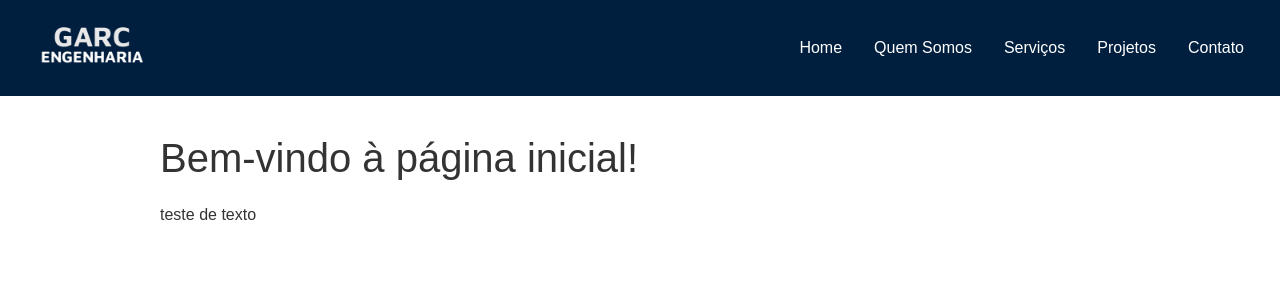
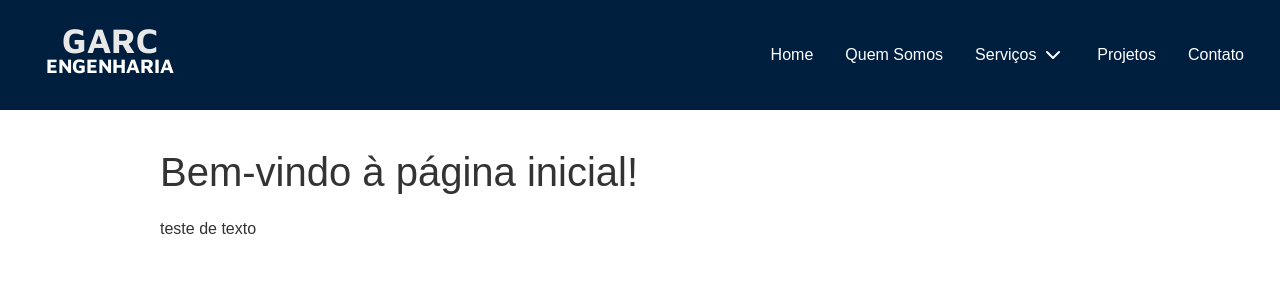
Before and after one commit to CaioAbra/engenhariaGarc, a PHP site: page / in a window 1280 px wide. Shown: the top 300 px of the page. Run offline with PHP 8.4, Linux system fonts and the light colour scheme.

Commit message:
Finalização da animação do navbar e responsividade do mesmo

```diff
--- a/assets/css/style.css
+++ b/assets/css/style.css
@@ -380,7 +380,6 @@ body p {
   display: flex;
   justify-content: space-between;
   align-items: center;
-  height: 9vh;
   transition: fill 0.3s ease;
   z-index: 1;
 }
@@ -388,30 +387,16 @@ body p {
   display: flex;
 }
 .navbar .logo a img {
-  height: 7vh;
-}
-@media (min-width: 768px) {
-  .navbar .logo a img {
-    height: 8vh;
-  }
-}
-@media (min-width: 1024px) {
-  .navbar .logo a img {
-    height: 9vh;
-  }
+  width: 11.25rem;
+  height: 5.625rem;
 }
 .navbar .menu-icon {
   cursor: pointer;
   display: block;
-  height: 4vh;
   border: solid 2px #fff;
   border-radius: 1rem;
   z-index: 2;
-}
-@media (min-width: 768px) {
-  .navbar .menu-icon {
-    height: 5vh;
-  }
+  height: 3rem;
 }
 @media (min-width: 1024px) {
   .navbar .menu-icon {
@@ -423,6 +408,7 @@ body p {
   height: 100%;
   fill: #fff;
   transition: fill 0.3s ease;
+  padding: 0.2rem;
 }
 .navbar .menu-icon svg line {
   color: #fff !important;
@@ -458,14 +444,25 @@ body p {
 .navbar .collapse .dropdown {
   display: inline-block;
 }
-.navbar .collapse .dropdown:hover .dropdown-content {
+.navbar .collapse .dropdown a.dropdown-title {
+  display: flex;
+  align-items: center;
+  width: 100%;
+}
+.navbar .collapse .dropdown a.dropdown-title svg.icon-dropdown {
+  display: none;
+}
+@media (min-width: 1024px) {
+  .navbar .collapse .dropdown a.dropdown-title svg.icon-dropdown {
+    display: block;
+    margin-left: 0.3rem;
+  }
+}
+.navbar .collapse .dropdown .dropdown-content {
   display: block;
-}
-.navbar .collapse .dropdown-content {
-  display: block !important;
   margin-left: 3rem;
 }
-.navbar .collapse .dropdown-content a {
+.navbar .collapse .dropdown .dropdown-content a {
   color: #fff;
   padding: 12px 16px;
   display: block;
@@ -473,12 +470,11 @@ body p {
   text-align: left;
   transition: background-color 0.3s ease;
 }
-.navbar .collapse .dropdown-content a:hover {
+.navbar .collapse .dropdown .dropdown-content a:hover {
   background-color: #004080;
 }
 @media (min-width: 1024px) {
-  .navbar .collapse .dropdown-content {
-    display: none;
+  .navbar .collapse .dropdown .dropdown-content {
     position: absolute;
     background-color: #001f3f;
     box-shadow: 0 8px 16px rgba(0, 0, 0, 0.2);
@@ -488,6 +484,12 @@ body p {
     margin-left: auto;
   }
 }
+.navbar .collapse .dropdown:hover .dropdown-content {
+  display: block;
+}
+.navbar .collapse .dropdown.active-drop {
+  background-color: #004080;
+}
 .navbar .collapse.active {
   display: flex;
   position: absolute;
@@ -495,7 +497,7 @@ body p {
   min-height: 100%;
   background-color: #001f3f;
   top: 0;
-  padding-top: 10vh;
+  padding-top: 6.875rem;
   z-index: 1;
 }
 .navbar .collapse.active ul.nav-links {
@@ -511,16 +513,6 @@ body p {
 }
 .navbar .collapse.closing-animation {
   animation: animateNavbarClose 0.5s ease !important;
-}
-@media (min-width: 768px) {
-  .navbar {
-    height: 10vh;
-  }
-}
-@media (min-width: 1024px) {
-  .navbar {
-    height: 12vh;
-  }
 }
 @keyframes animateNavbarOpen {
   from {
--- a/assets/js/index.js
+++ b/assets/js/index.js
@@ -72,12 +72,29 @@ function collapseNavbar() {
 }
 
 function dropdownNavbar() {
+    var larguraTela = $(window).width();
+    $('.icon-dropdown').hide();
+
+    if (larguraTela > 768) {
+        $('.dropdown-content').css('display', 'none');
+        $('.icon-dropdown').show();
+
+        if ($('.icon-dropdown').hasClass('actived')) {
+            $('.icon-dropdown.actived').hide();
+        }
+
         $(".dropdown").hover(
             function () {
-            $(this).find(".dropdown-content").stop().fadeTo(200, 1);
+                $(this).find(".dropdown-content").stop().fadeTo(200, 1).show();
+                $(this).closest(".dropdown").stop().addClass('active-drop');
+                $('.icon-dropdown.desactived').hide();
+                $('.icon-dropdown.actived').show();
             },
             function () {
-            $(this).find(".dropdown-content").stop().fadeTo(200, 0);
+                $(this).find(".dropdown-content").stop().fadeTo(200, 0).hide();
+                $(this).closest(".dropdown").stop().removeClass('active-drop');
+                $('.icon-dropdown.desactived').show();
+                $('.icon-dropdown.actived').hide();
             }
         );
 
@@ -87,3 +104,4 @@ function dropdownNavbar() {
             }
         });
     }
+}
--- a/assets/scss/components/_navbar.scss
+++ b/assets/scss/components/_navbar.scss
@@ -4,7 +4,6 @@
     display: flex;
     justify-content: space-between;
     align-items: center;
-    height: 9vh;
     transition: fill 0.3s ease;
     z-index: 1;
 
@@ -13,15 +12,8 @@
             display: flex;
 
             img {
-                height: 7vh;
-
-                @include media-query("md") {
-                    height: 8vh;
-                }
-
-                @include media-query("lg") {
-                    height: 9vh;
-                }
+                width: 11.25rem;
+                height: 5.625rem;
             }
         }
     }
@@ -29,14 +21,12 @@
     .menu-icon {
         cursor: pointer;
         display: block;
-        height: 4vh;
         border: solid 2px $cor-texto-navbar;
         border-radius: 1rem;
         z-index: 2;
+        height: 3rem;
 
-        @include media-query("md") {
-            height: 5vh;
-        }
+        @include media-query("md") {}
 
         @include media-query("lg") {
             display: none;
@@ -47,6 +37,7 @@
             height: 100%;
             fill: $cor-texto-navbar; // Cor do ícone, ajuste conforme necessário
             transition: fill 0.3s ease; // Adicionado para uma transição suave
+            padding: .2rem;
 
             line {
                 color: $cor-texto-navbar !important;
@@ -90,9 +81,17 @@
         .dropdown {
             display: inline-block;
 
-            &:hover {
-                .dropdown-content {
+            a.dropdown-title {
+                display: flex;
+                align-items: center;
+                width: 100%;
+
+                svg.icon-dropdown {
+                    display: none;
+
+                    @include media-query("lg") {
                         display: block;
+                        margin-left: .3rem;
                     }
                 }
             }
@@ -111,11 +110,11 @@
                     }
                 }
 
-            display: block !important;
+                display: block;
                 margin-left: 3rem;
 
                 @include media-query("lg") {
-                display: none;
+                    // display: none !important;
                     position: absolute;
                     background-color: $cor-primaria;
                     box-shadow: 0 8px 16px rgba(0, 0, 0, 0.2);
@@ -127,6 +126,17 @@
 
             }
 
+            &:hover {
+                .dropdown-content {
+                    display: block;
+                }
+            }
+
+            &.active-drop {
+                background-color: $cor-hover;
+            }
+        }
+
         &.active {
             display: flex;
             position: absolute;
@@ -134,9 +144,8 @@
             min-height: 100%;
             background-color: $cor-primaria;
             top: 0;
-            padding-top: 10vh;
+            padding-top: 6.875rem;
             z-index: 1;
-            // width: 15em;
 
 
             ul.nav-links {
@@ -164,13 +173,9 @@
     }
 
 
-    @include media-query("md") {
-        height: 10vh;
-    }
+    @include media-query("md") {}
 
-    @include media-query("lg") {
-        height: 12vh;
-    }
+    @include media-query("lg") {}
 
     @keyframes animateNavbarOpen {
         from {
--- a/views/components/heade.php
+++ b/views/components/heade.php
@@ -1,2 +1,7 @@
+<meta charset="utf-8">
 <title><?php echo $pageTitle; ?></title>
+<meta name="viewport" content="width=device-width, initial-scale=1, shrink-to-fit=no">
+<meta http-equiv="Cache-Control" content="no-cache, no-store, must-revalidate">
+<meta http-equiv="Pragma" content="no-cache">
+<meta http-equiv="Expires" content="0">
 <link rel="stylesheet" href="./assets/css/style.css">
--- a/views/components/navbar.php
+++ b/views/components/navbar.php
@@ -28,7 +28,17 @@
             <li><a href="#">Home</a></li>
             <li><a href="#">Quem Somos</a></li>
             <li class="dropdown">
-                <a href="#">Serviços</a>
+                <a class="dropdown-title" href="#">
+                    Serviços
+                    <svg class="icon-dropdown desactived" xmlns="http://www.w3.org/2000/svg" viewBox="0 0 24 24" width="24" height="24" fill="none" stroke="currentColor" stroke-width="2" stroke-linecap="round" stroke-linejoin="round">
+                        <polyline points="6 9 12 15 18 9"></polyline>
+                    </svg>
+
+                    <svg class="icon-dropdown actived" xmlns="http://www.w3.org/2000/svg" viewBox="0 0 24 24" width="24" height="24" fill="none" stroke="currentColor" stroke-width="2" stroke-linecap="round" stroke-linejoin="round">
+                        <path d="M19 20.7l-7-7.1-7 7.1" />
+                    </svg>
+
+                </a>
                 <div class="dropdown-content">
                     <a href="#">Engenharia Civil</a>
                     <a href="#">Engenharia Elétrica</a>
```
Lines whose indentation alone changed are shown as unchanged.
